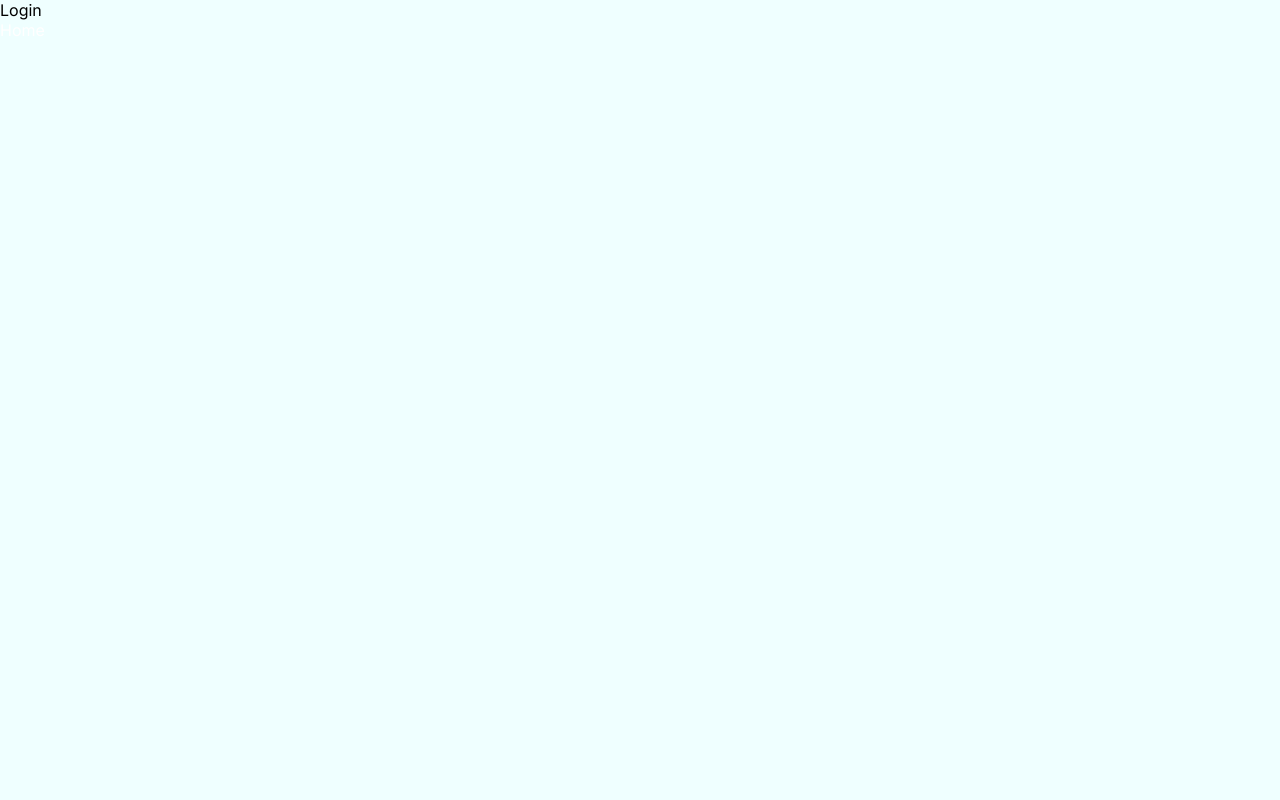
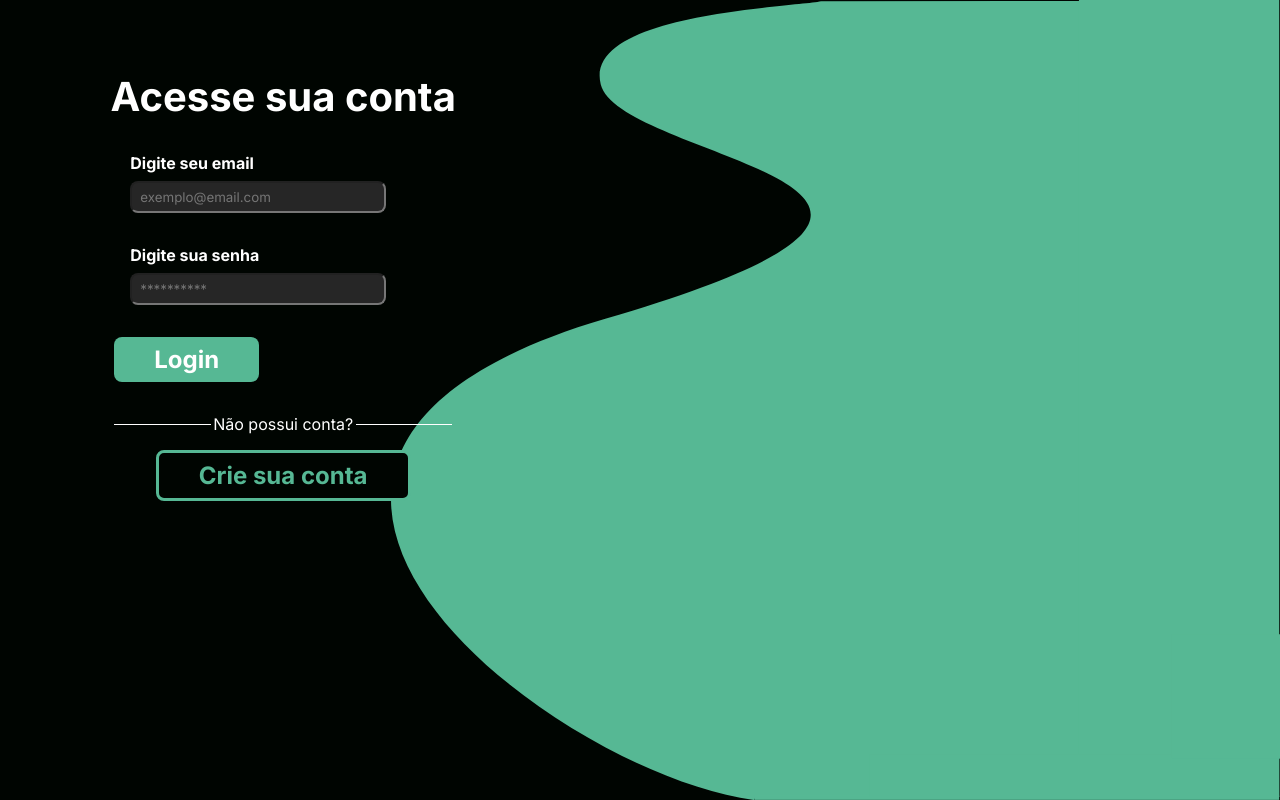
Before and after one commit to Danilo-Carneiro/frontend_MinoJob-Web, a Next.js app: page /login in a window 1280 px wide. Built offline with nearby package versions, Linux system fonts and the light colour scheme.

Commit message:
Tela de login finalizada

```diff
--- a/src/components/Autenticacao.tsx
+++ b/src/components/Autenticacao.tsx
@@ -1,10 +1,44 @@
+import Link from 'next/link';
 import styles from '../styles/components/Autenticacao.module.css'
 
 export default function Autenticacao(props:any){
     let nomePagina = props.page;
     return(
         <div className={styles.autenticacaoContainer}>
+            <div className={styles.cardAutenticacaoContainer}>
+                <h1  className={styles.title} >{nomePagina}</h1>
+                <form className={styles.form}>
+                    <div className={styles.info}>
+                        <label htmlFor="email">
+                            <p>Digite seu email</p>
+                            <input placeholder="exemplo@email.com" type="text"/>
+                        </label>
+                    </div>
 
+                    <div className={styles.info}>
+                        <label htmlFor="senha">
+                            <p>Digite sua senha</p>
+                            <input placeholder="**********" type="text"/>
+                        </label>
+                    </div>
+
+                    <button className={styles.btnLogin} type="submit">Login</button>
+                </form>
+
+                <div className={styles.divisor}>
+                    <div/>
+                    <div className={styles.textoDivisor}>
+                        <p>Não possui conta?</p>
+                    </div>
+                    <div/>
+                </div>
+
+                <Link href="/cadastro">
+                    <button className={styles.criarContaBtn}>
+                        Crie sua conta
+                    </button>
+                </Link>
+            </div>
         </div>
     )
 }
--- a/src/pages/cadastro.tsx
+++ b/src/pages/cadastro.tsx
@@ -9,7 +9,7 @@ export default function Cadastro(){
                 <title> Cadastro | MinoJob </title>
             </Head>
             <div>
-                <Autenticacao page="Cadastro"/>
+                <Autenticacao page="Crie sua conta"/>
             </div>
         </>
     )
--- a/src/pages/login.tsx
+++ b/src/pages/login.tsx
@@ -1,13 +1,15 @@
-import Link from 'next/link'
+import Head from 'next/head'
+import Autenticacao from '../components/Autenticacao'
 
 export default function Login(){
     return(
-        <div>
-            Login
-            <br/>
-            <Link href="/home">
-                Home
-            </Link>
-        </div>
+        <>
+            <Head>
+                <title>Login | MinoJob</title>
+            </Head>
+            <div>
+                <Autenticacao page="Acesse sua conta"/>
+            </div>
+        </>
     )
 }
--- a/src/styles/components/Autenticacao.module.css
+++ b/src/styles/components/Autenticacao.module.css
@@ -1,5 +1,100 @@
 .autenticacaoContainer{
     margin: 0 auto;
     height: 100vh;
+    width: 100vw;
+    padding: 4.5rem;
     position: fixed;
+    background: url('../../../public/assets/background.svg') right no-repeat;
+
+    background-color: var(--black);
+    color: var(--white);
 }
+
+.cardAutenticacaoContainer{
+    /* border: solid red 1px; */
+    width: 33vw;
+
+    display: flex;
+    justify-content: center;
+    align-items: center;
+    flex-direction: column;
+}
+
+.title{
+    text-align: center;
+    font-size: 2.5rem;
+    margin-bottom: 2rem;
+}
+
+.form{
+    width: 80%;
+}
+
+.info{
+    margin-left: 1rem;
+    display: flex;
+    flex-direction: column;
+    margin-bottom: 2rem;
+}
+
+.info p{
+    font-size: 1rem;
+    font-weight: 700;
+
+    margin-bottom: 0.5rem;
+}
+
+.info input{
+    height: 2rem;
+    outline: none;
+    background-color: #262626;
+    border-radius: 8px;
+    color: var(--white);
+    padding-left: 0.5rem;
+    width: 16rem;
+}
+
+.btnLogin{
+    background: var(--principal);
+    color: var(--white);
+    opacity: 1;
+}
+
+
+.btnLogin:hover{
+    opacity: 0.8;
+}
+
+.divisor{
+    width: 80%;
+    margin: 2rem 0 1rem 0;
+    display: flex;
+    flex-direction: row;
+    align-items: center;
+    justify-content: center;
+
+}
+
+.divisor div{
+    border-top: 1px solid var(--white);
+    display: flex;
+    flex: 2;
+}
+
+.divisor .textoDivisor{
+    flex: 3;
+    border: none;
+    display: flex;
+    align-items: center;
+    justify-content: center;
+}
+
+.criarContaBtn{
+    color: var(--principal);
+    background: var(--black);
+    border: 3px solid var(--principal);
+}
+
+.criarContaBtn:hover{
+    background: var(--white);
+}
--- a/src/styles/globals.css
+++ b/src/styles/globals.css
@@ -40,3 +40,17 @@ body {
   font: 400 1rem "Inter", sans-serif;
   background: var(--background);
 }
+
+button{
+  border: none;
+  padding: 0.5rem 2.5rem;
+  font-size: 1.5rem;
+  font-weight: 700;
+  border-radius: 8px;
+  cursor: pointer;
+  transition: 0.5s;
+
+  display: flex;
+  justify-content: center;
+  align-items: center;
+}
```
Also changed, not shown: public/assets/background.svg (added).
